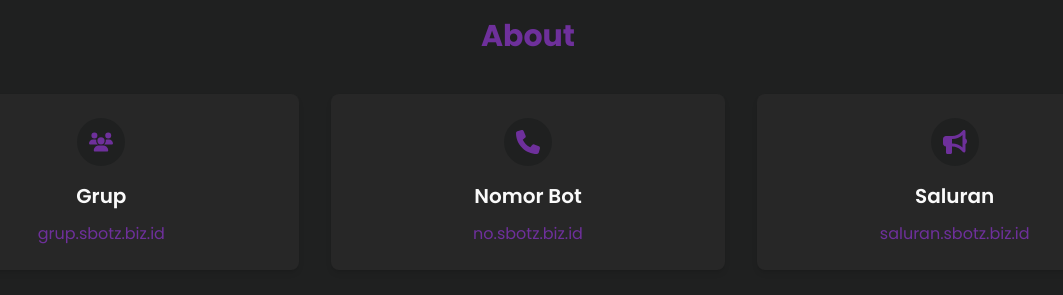
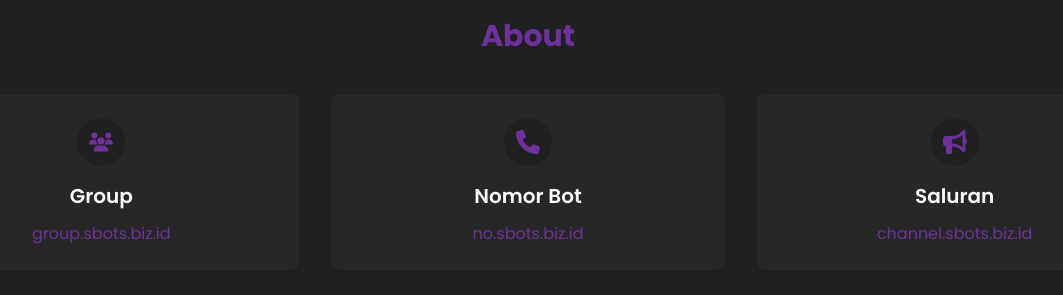
Before and after one commit to TsaqifAssajeed/website-Sbot, a Next.js app: page / in a window 1280 px wide. Shown: the part 1846-2141 px from the top of the page, without its empty margins (112-1175 px from the left). Built offline with nearby package versions, Linux system fonts and the light colour scheme.

Commit message:
Update AboutSection.tsx

```diff
--- a/src/components/AboutSection.tsx
+++ b/src/components/AboutSection.tsx
@@ -8,15 +8,15 @@ export default function AboutSection() {
         <div className="grid grid-cols-1 md:grid-cols-3 gap-8">
           <div className="about-card">
             <GroupIcon />
-            <h4 className="text-xl font-semibold mb-3">Grup</h4>
+            <h4 className="text-xl font-semibold mb-3">Group</h4>
             <p>
               <a
-                href="https://grup.rbotz.biz.id"
+                href="https://group.sbots.biz.id"
                 target="_blank"
                 rel="noopener noreferrer"
                 className="text-[#6e309b] hover:underline"
               >
-                grup.sbotz.biz.id
+                group.sbots.biz.id
               </a>
             </p>
           </div>
@@ -26,12 +26,12 @@ export default function AboutSection() {
             <h4 className="text-xl font-semibold mb-3">Nomor Bot</h4>
             <p>
               <a
-                href="https://no.rbotz.biz.id"
+                href="https://no.sbots.biz.id"
                 target="_blank"
                 rel="noopener noreferrer"
                 className="text-[#6e309b] hover:underline"
               >
-                no.sbotz.biz.id
+                no.sbots.biz.id
               </a>
             </p>
           </div>
@@ -41,12 +41,12 @@ export default function AboutSection() {
             <h4 className="text-xl font-semibold mb-3">Saluran</h4>
             <p>
               <a
-                href="https://saluran.rbotz.biz.id"
+                href="https://channel.sbots.biz.id"
                 target="_blank"
                 rel="noopener noreferrer"
                 className="text-[#6e309b] hover:underline"
               >
-                saluran.sbotz.biz.id
+                channel.sbots.biz.id
               </a>
             </p>
           </div>
```
